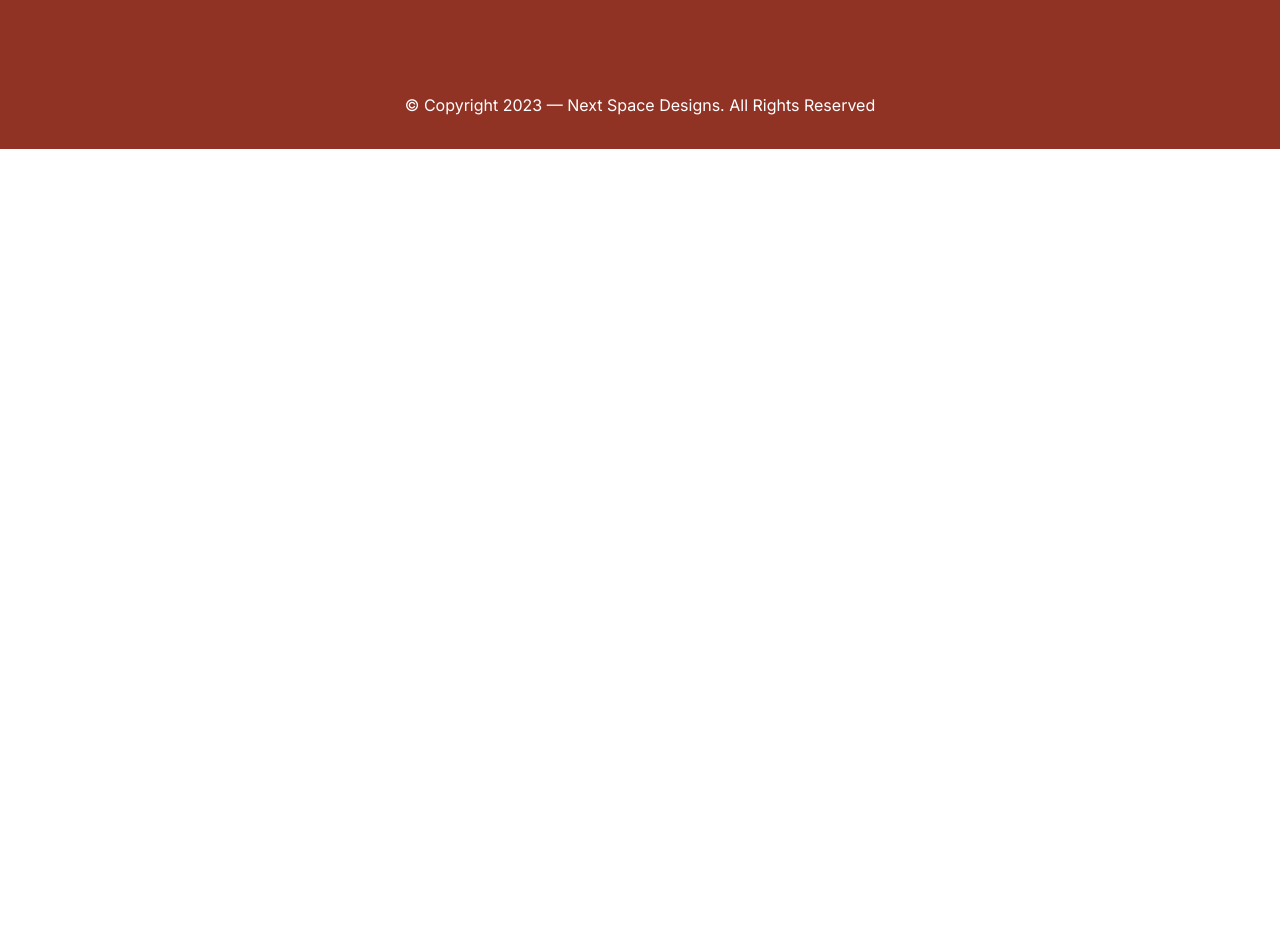
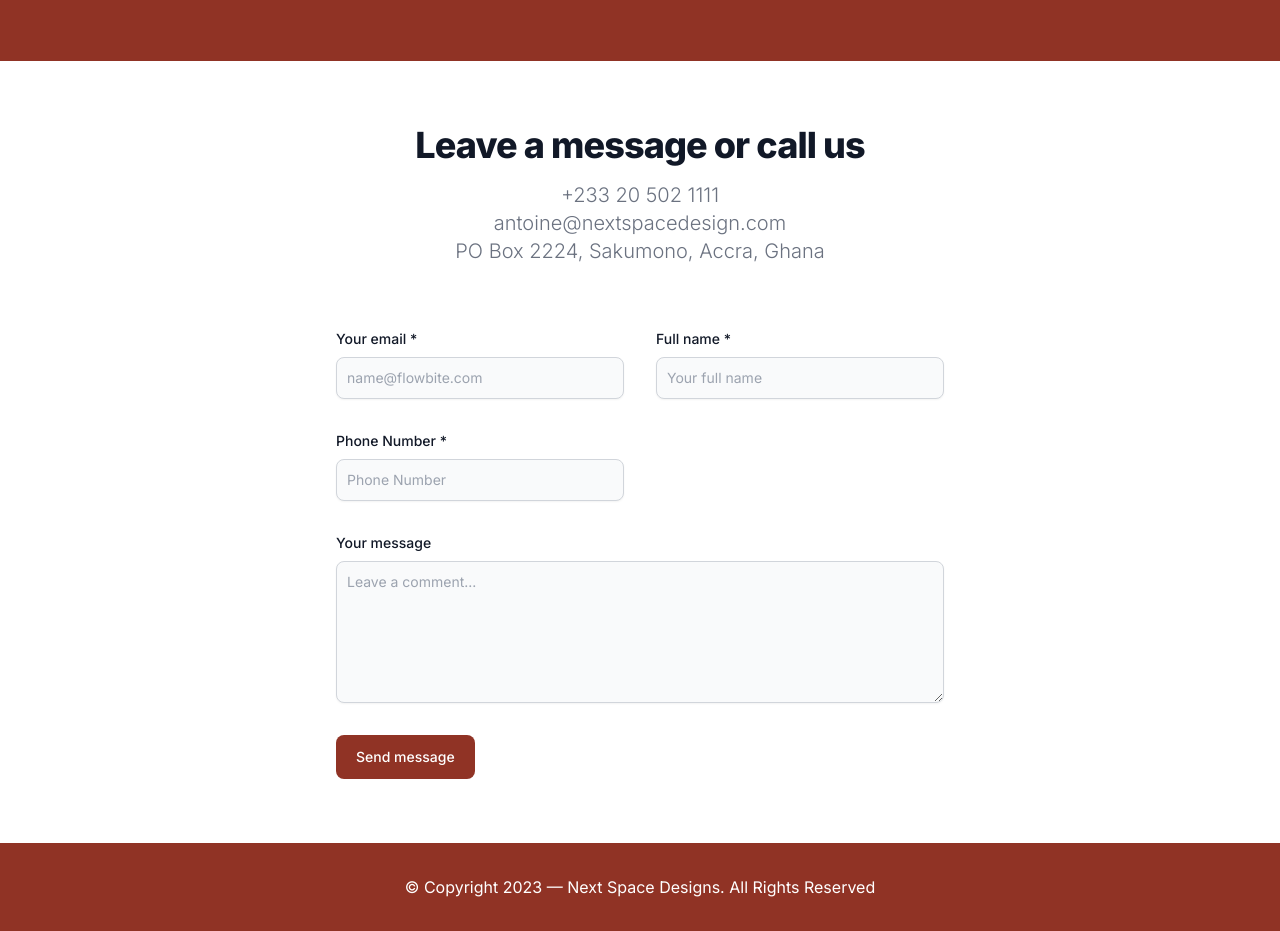
Before and after one commit to jlsodai/nextspacedesign, a Next.js app: page /contact-us in a window 1280 px wide. Shown: the part 420-1351 px from the top of the page. Before the commit the page ends 800 px from the top, so only its background shows below. Built offline with nearby package versions, Linux system fonts and the light colour scheme.

Commit message:
add form to contact page - test netlify

```diff
--- a/src/app/(pages)/contact-us/page.tsx
+++ b/src/app/(pages)/contact-us/page.tsx
@@ -1,10 +1,12 @@
 import PageTitle from "@/components/PageTitle";
+import ContactSection from "@/sections/ContactSection";
 import React from "react";
 
 const ContactPage = () => {
   return (
     <>
       <PageTitle title="Contact Us" />
+      <ContactSection />
     </>
   );
 };
--- /dev/null
+++ b/src/sections/ContactSection.tsx
@@ -0,0 +1,91 @@
+import React from "react";
+
+const ContactSection = () => {
+  return (
+    <section className="bg-white dark:bg-gray-900">
+      <div className="py-8 lg:py-16 px-4 mx-auto max-w-screen-sm">
+        <h2 className="mb-4 text-4xl tracking-tight font-extrabold text-center text-gray-900 dark:text-white">
+          Leave a message or call us
+        </h2>
+        <p className="mb-8 lg:mb-16 font-light text-center text-gray-500 dark:text-gray-400 sm:text-xl">
+          +233 20 502 1111
+          <br />
+          antoine@nextspacedesign.com
+          <br />
+          PO Box 2224, Sakumono, Accra, Ghana
+        </p>
+        <form action="#" className="space-y-8" netlify>
+          <div className="grid md:grid-cols-2 gap-8">
+            <div>
+              <label
+                htmlFor="email"
+                className="block mb-2 text-sm font-medium text-gray-900 dark:text-gray-300"
+              >
+                Your email *
+              </label>
+              <input
+                type="email"
+                id="email"
+                className="shadow-sm bg-gray-50 border border-gray-300 text-gray-900 text-sm rounded-lg focus:ring-primary focus:border-primary block w-full p-2.5 dark:bg-gray-700 dark:border-gray-600 dark:placeholder-gray-400 dark:text-white dark:focus:ring-primary dark:focus:border-primary dark:shadow-sm-light"
+                placeholder="name@flowbite.com"
+                required
+              />
+            </div>
+            <div>
+              <label
+                htmlFor="subject"
+                className="block mb-2 text-sm font-medium text-gray-900 dark:text-gray-300"
+              >
+                Full name *
+              </label>
+              <input
+                type="text"
+                id="subject"
+                className="shadow-sm bg-gray-50 border border-gray-300 text-gray-900 text-sm rounded-lg focus:ring-primary focus:border-primary block w-full p-2.5 dark:bg-gray-700 dark:border-gray-600 dark:placeholder-gray-400 dark:text-white dark:focus:ring-primary dark:focus:border-primary dark:shadow-sm-light"
+                placeholder="Your full name"
+                required
+              />
+            </div>
+            <div>
+              <label
+                htmlFor="subject"
+                className="block mb-2 text-sm font-medium text-gray-900 dark:text-gray-300"
+              >
+                Phone Number *
+              </label>
+              <input
+                type="text"
+                id="phone"
+                className="shadow-sm bg-gray-50 border border-gray-300 text-gray-900 text-sm rounded-lg focus:ring-primary focus:border-primary block w-full p-2.5 dark:bg-gray-700 dark:border-gray-600 dark:placeholder-gray-400 dark:text-white dark:focus:ring-primary dark:focus:border-primary dark:shadow-sm-light"
+                placeholder="Phone Number"
+                required
+              />
+            </div>
+          </div>
+          <div className="sm:col-span-2">
+            <label
+              htmlFor="message"
+              className="block mb-2 text-sm font-medium text-gray-900 dark:text-gray-400"
+            >
+              Your message
+            </label>
+            <textarea
+              id="message"
+              rows={6}
+              className="block p-2.5 w-full text-sm text-gray-900 bg-gray-50 rounded-lg shadow-sm border border-gray-300 focus:ring-primary focus:border-primary dark:bg-gray-700 dark:border-gray-600 dark:placeholder-gray-400 dark:text-white dark:focus:ring-primary dark:focus:border-primary"
+              placeholder="Leave a comment..."
+            ></textarea>
+          </div>
+          <button
+            type="submit"
+            className="py-3 px-5 text-sm font-medium text-center text-white rounded-lg bg-primary sm:w-fit hover:bg-primary focus:ring-4 focus:outline-none focus:ring-primary dark:bg-primary dark:hover:bg-primary dark:focus:ring-primary"
+          >
+            Send message
+          </button>
+        </form>
+      </div>
+    </section>
+  );
+};
+
+export default ContactSection;
```
